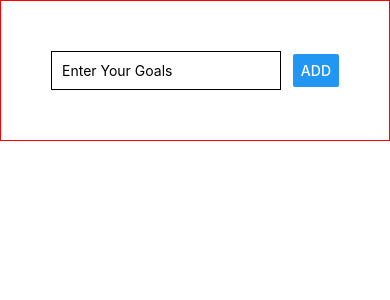
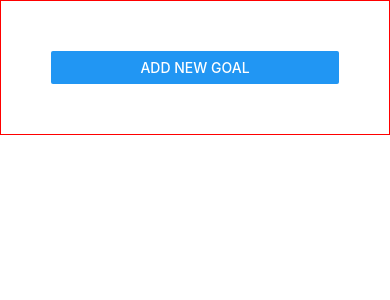
Before and after one commit to vjha23/Goal-App, a React Native app: screen / in a window 390 px wide. Shown: the top 300 px of the page. Built offline with nearby package versions, Linux system fonts and the light colour scheme.

Commit message:
modal adding

```diff
--- a/App.js
+++ b/App.js
@@ -1,12 +1,13 @@
 import { StatusBar } from 'expo-status-bar';
 import React, { useState } from 'react';
-import { StyleSheet, Text, View, TextInput, Button, FlatList } from 'react-native';
+import { StyleSheet, View, Button, FlatList } from 'react-native';
 import GoalItem from './components/GoalItem';
 import GoalInput from './components/GoalInput';
 
 export default function App() {
 
   const [courseGoals, setCourseGoals] = useState([]);
+  const [isAddMode, setIsMode] = useState(false)
 
 
   const addGoalHandler = goalTitle => {
@@ -22,7 +23,8 @@
 
   return (
     <View style={styles.screen} >
-      <GoalInput onAddGoal={addGoalHandler} />
+      <Button title='Add New Goal' onPress={() => setIsMode(true)} />
+      <GoalInput visible={isAddMode} onAddGoal={addGoalHandler} />
       <FlatList
         keyExtractor={(item, index) => item.id}
         data={courseGoals}
--- a/components/GoalInput.js
+++ b/components/GoalInput.js
@@ -1,5 +1,5 @@
 import React, { useState } from 'react'
-import { View, TextInput, Button, StyleSheet } from 'react-native'
+import { View, TextInput, Button, StyleSheet, Modal } from 'react-native'
 
 function GoalInput(props) {
     const [enteredGoal, setEnteredGoal] = useState('');
@@ -8,6 +8,7 @@
     }
 
     return (
+        <Modal visible={props.visible} animationType='slide'>
             <View style={styles.inputContainer}>
                 <TextInput
                     placeholder='Enter Your Goals'
@@ -20,6 +21,7 @@
                     onPress={props.onAddGoal.bind(this, enteredGoal)}
                 />
             </View>
+        </Modal>
     )
 }
 
```
Lines whose indentation alone changed are shown as unchanged.
